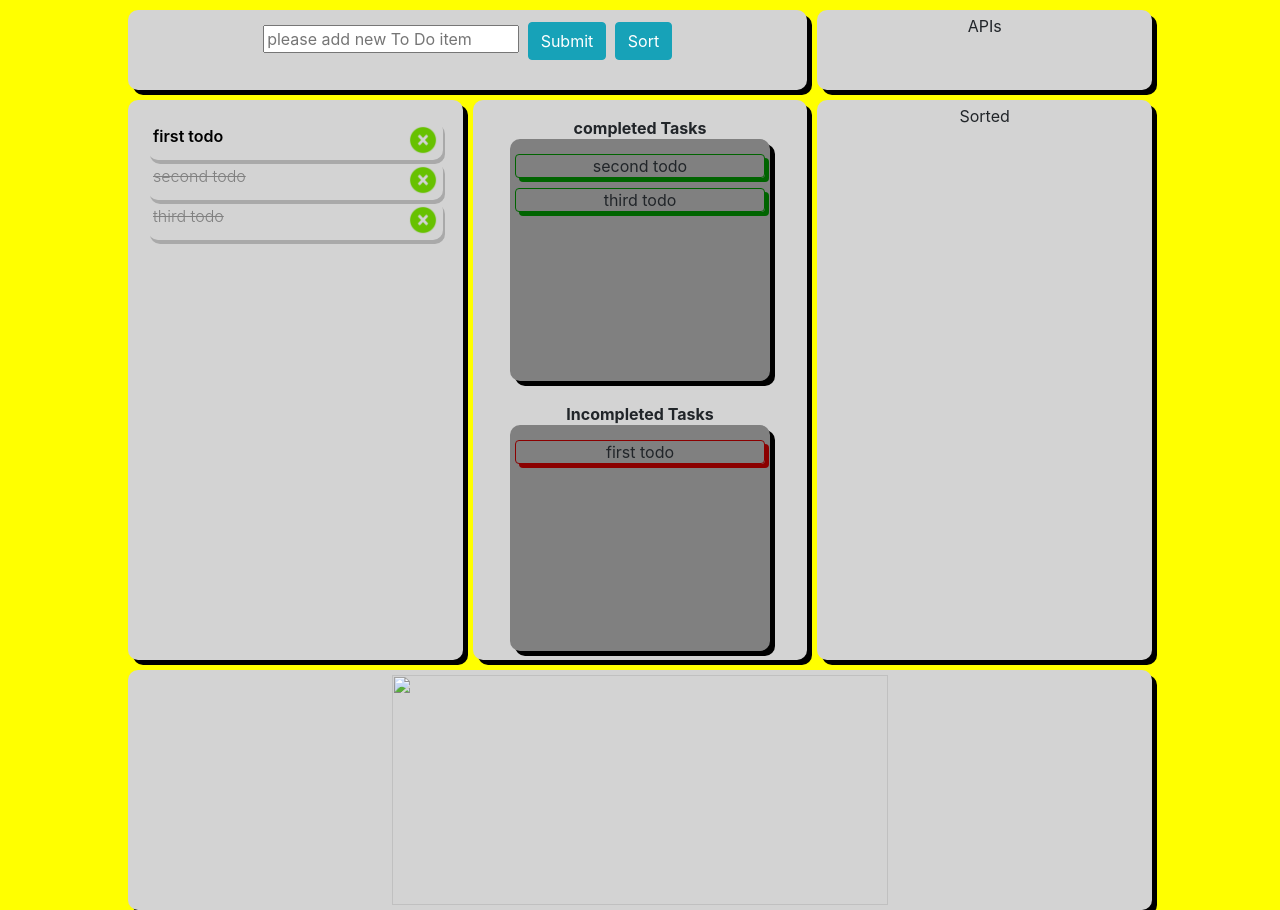
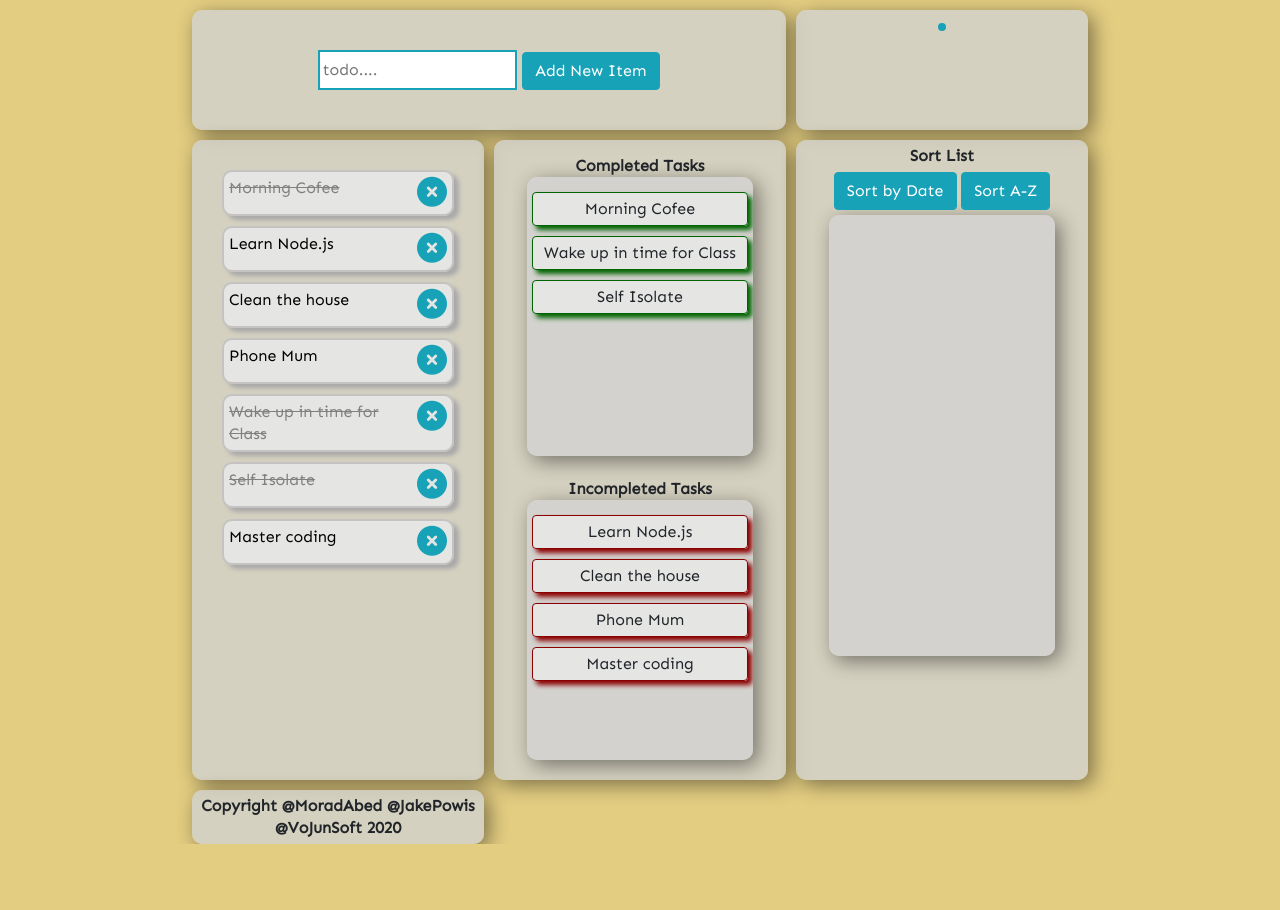
Before and after one commit to WebAhead5/tudoBom, a website: page index.html in a window 1280 px wide. After the commit the page ends 844 px from the top, so only its background shows below. Drawn offline with nearby package versions, Linux system fonts and the light colour scheme; no server answers.

Commit message:
changes to CSS and gif

```diff
--- a/index.html
+++ b/index.html
@@ -2,31 +2,37 @@
 <html>
   <head>
     <meta charset="utf-8">
-    <title>tdd todo</title>
+    <title>- to do -</title>
     <link rel="stylesheet" href="https://maxcdn.bootstrapcdn.com/bootstrap/4.0.0/css/bootstrap.min.css" integrity="sha384-Gn5384xqQ1aoWXA+058RXPxPg6fy4IWvTNh0E263XmFcJlSAwiGgFAW/dAiS6JXm" crossorigin="anonymous">
     <link rel="stylesheet" href="./styles/style.css">
+    <link href="https://fonts.googleapis.com/css2?family=Sen&display=swap" rel="stylesheet">
+    <script src="https://kit.fontawesome.com/ff96e1ebd9.js" crossorigin="anonymous"></script>
   </head>
   <body class="main">
 
 <div class="header">
    <form id="add-todo">
-      <input id="todoInput" type="text" name="description" placeholder="please add new To Do item" required class="text text-search">
+      <input id="todoInput" type="text" name="description" placeholder="todo...." required class="text text-search">
 
-      <input type="submit" name="" value="Submit" class="btn btn-info">
+      <input type="submit" name="" value="Add New Item" class="btn btn-info">
 
-      <input type="button" id="sort" value="Sort" class="btn btn-info" onClick="sortTasks()">
+
     </form>
 </div>
-<div class="box"> APIs</div>
+<div class="box">  <img src="" alt="" id="box"></div>
+
+
 
 <div class="left" id="todo-container">
+
+
       <ul>
 
       </ul>
 </div>
 
 <div class="middle">
-    <b>completed Tasks</b>
+    <b> Completed Tasks</b>
     <div class="middleA" id="box1">
     </div>
     <br>
@@ -36,13 +42,22 @@
     </div>
 </div>
 
-<div class="right" id="right">Sorted</div>
+<div class="right" id="right"><b>Sort List<b>
 
-<div class="bottom">
-  <img src="" alt="" id="box" style="height: 100%; width:70%;">
+  <div class="sortButtons">
+  <input type="button" id="sort" value="Sort by Date" class="btn btn-info" onClick="sortTasks()">
+  <input type="button" id="sort" value="Sort A-Z" class="btn btn-info" onClick="sortTasks()">
   </div>
+  <div class="sorted" id="sorted"></div>
+
+
+</div>
+
+
+<div class="bottom">Copyright @MoradAbed @JakePowis @VoJunSoft 2020</div>
 
   </body>
+
   <script type="text/javascript" src = "./scripts/logic.js"></script>
   <script type="text/javascript" src = "./scripts/dom.js"></script>
   <script type="text/javascript" src="./scripts/giphy.js"></script>
--- a/scripts/dom.js
+++ b/scripts/dom.js
@@ -7,11 +7,14 @@
     var addTodoForm = document.getElementById('add-todo');
 
     var state = [
-      { id: -3, description: 'first todo', done: false},
-      { id: -2, description: 'second todo', done: true},
-      { id: -1, description: 'third todo', done: true },
-    ]; // this is our initial todoList
-
+      { id: -3, description: 'Morning Cofee', done: true},
+      { id: -2, description: 'Learn Node.js', done: false},
+      { id: -1, description: 'Clean the house', done: false},
+      { id: 0, description: 'Phone Mum', done: false},
+      { id: 1, description: 'Wake up in time for Class', done: true},
+      { id: 2, description: 'Self Isolate', done: true},
+      { id: 3, description: 'Master coding', done: false},
+    ];
     // This function takes a todo, it returns the DOM node representing that todo
     var createTodoNode = function(todo) {
       var todoNode = document.createElement('li');
@@ -35,8 +38,8 @@
       }
 
       // this adds the delete button
-      var deleteButtonNode = document.createElement('img');
-      deleteButtonNode.src = "./imgs/x.png"
+      var deleteButtonNode = document.createElement('icon');
+      deleteButtonNode.innerHTML = '<i class="fas fa-times-circle icon"></i>'
       deleteButtonNode.addEventListener('click', function(event) {
         var newState = todoFunctions.deleteTodo(state, todo.id);
         update(newState);
@@ -45,7 +48,7 @@
 
 
       // add markTodo button
-      todoSpan.addEventListener('click', function(e) {
+      todoSpan.parentNode.addEventListener('click', function(e) {
         console.log(todo.id, todo.done)
         var newState = todoFunctions.markTodo(state, todo.id);
         update(newState);
--- a/styles/style.css
+++ b/styles/style.css
@@ -1,32 +1,32 @@
 .main{
     display: grid;
     grid-template-columns: 1fr 1fr 1fr;
-    grid-template-rows: 10vh 70vh 30vh ;
+    grid-template-rows: 15vh 80vh 5vh ;
     grid-template-areas: "header header box"
                          "left middle right"
                          "bottom bottom bottom";
-    background: yellow;
+    background:#E3CD81FF;
     grid-gap: 10px;
-    width: 80%;
+    width: 70%;
     height: 100%;
     margin: auto;
     padding-top: 10px;
+    font-family: 'Sen', sans-serif;
 }
 .header{
     grid-area: header;
-    background: lightgray;
+    background: rgba(209, 211, 211, 0.781);
     border-radius: 10px;
-    box-shadow: 5px 5px black;
-    /* Align block <div> to middle column
-    justify-self: center;
-    Align block <div> to middle row
-    align-self: center;
-    */
-    overflow:scroll;
+    box-shadow: 5px 5px 20px rgba(0, 0, 0, 0.459);
+    height: 100%;
     padding: 10px;
+    display: flex;
+    justify-content: center;
+    align-items: center;
+
 }
 input{
-   margin: 2px;
+
 }
 
 li{
@@ -35,10 +35,14 @@ li{
     flex-direction: row;
     justify-content:space-between;
     border-radius: 10px;
-    box-shadow: 2px 4px darkgray;
-    text-align: center;
+    box-shadow: 5px 4px 4px darkgray;
+    border: solid rgba(128, 128, 128, 0.342) 2px;
+    text-align: left;
     cursor: pointer;
     padding: 5px;
+    margin: 4%;
+    background-color: rgba(231, 231, 231, 0.904);
+
 }
 
 spam {
@@ -47,12 +51,15 @@ spam {
     flex-direction: row;
     justify-content:space-around;
     border-radius: 4px;
-    box-shadow: 4px 4px darkgreen;
+    box-shadow: 4px 4px 5px darkgreen;
     text-align: center;
     cursor: pointer;
     width: 100%;
     border: 1px solid darkgreen;
     margin-top: 10px;
+    padding: 5px;
+    background-color: rgba(231, 231, 231, 0.904);
+
 }
 
 spam1 {
@@ -61,12 +68,14 @@ spam1 {
     flex-direction: row;
     justify-content:space-around;
     border-radius: 4px;
-    box-shadow: 4px 4px darkred;
+    box-shadow: 4px 4px 5px darkred;
     text-align: center;
     cursor: pointer;
     width: 100%;
     border: 1px solid darkred;
     margin-top: 10px;
+    padding: 5px;
+    background-color: rgba(231, 231, 231, 0.904);
 }
 
 ul {
@@ -80,6 +89,23 @@ img{
 
 }
 
+#todoInput {
+
+    border: solid 2px #17a2b8;
+    height: 40px;
+    /* width: 55%; */
+}
+
+#box {
+    height: inherit;
+    width:inherit;
+    object-fit: contain;
+    border-radius: 10px;
+    background: rgba(177, 179, 179, 0.781);
+    border: solid 4px #17a2b8;
+
+}
+
 div{
     text-align: center;
     vertical-align: middle;
@@ -88,62 +114,85 @@ div{
 }
 .box{
     grid-area: box;
-    background: lightgray;
+    background: rgba(209, 211, 211, 0.781);
     border-radius: 10px;
-    box-shadow: 5px 5px black;
+    box-shadow: 5px 5px 20px rgba(0, 0, 0, 0.459);
     height: 100%;
 }
+
+.icon {
+    display: flex;
+    align-items: center;
+    justify-content: center;
+    font-size: 30px;
+    color: #17a2b8;
+}
+
 .left{
     grid-area: left;
-    background: lightgray;
+    background:rgba(209, 211, 211, 0.781);
     border-radius: 10px;
-    box-shadow: 5px 5px black;
-    height: 70vh;
-    overflow: scroll;
+    box-shadow: 5px 5px 20px rgba(0, 0, 0, 0.459);
+    height: 80vh;
+    overflow: auto;
 }
 .middle{
     grid-area: middle;
-    background: lightgray;
+    background: rgba(209, 211, 211, 0.781);
     border-radius: 10px;
-    box-shadow: 5px 5px black;
+    box-shadow: 5px 5px 20px rgba(0, 0, 0, 0.459);
     padding-top: 5%;
-    overflow: scroll;
+    overflow: auto;
+    height: 80vh;
 }
 .middleA{
-    background: gray;
+    background: rgba(211, 211, 211, 0.746);
     border-radius: 10px;
-    box-shadow: 5px 5px black;
+    box-shadow: 5px 5px 20px rgba(0, 0, 0, 0.459);
     height: 45%;
     width: 80%;
     margin: auto;
-    overflow: scroll;
+    overflow: auto;
 }
 .middleB{
-    background: gray;
+    background: rgba(211, 211, 211, 0.746);
     border-radius: 10px;
-    box-shadow: 5px 5px black;
+    box-shadow: 5px 5px 20px rgba(0, 0, 0, 0.459);
     height: 42%;
     width: 80%;
     margin: auto;
-    overflow: scroll;
+    overflow: auto;
+
+}
+
+.sorted{
+    background: rgba(211, 211, 211, 0.746);
+    border-radius: 10px;
+    box-shadow: 5px 5px 20px rgba(0, 0, 0, 0.459);
+    height: 70%;
+    width: 80%;
+    margin: auto;
+    overflow: auto;
+
 }
 .right{
     grid-area: right;
-    background: lightgray;
+    background: rgba(209, 211, 211, 0.781);
     border-radius: 10px;
-    box-shadow: 5px 5px black;
-    height: 70vh;
-    overflow: scroll;
+    box-shadow: 5px 5px 20px rgba(0, 0, 0, 0.459);
+    height: 80vh;
+    overflow: auto;
+
 }
 .bottom{
     grid-area: bottom;
-    background: lightgray;
+    background: rgba(209, 211, 211, 0.781);
     border-radius: 10px;
-    box-shadow: 5px 5px black;
+    box-shadow: 5px 5px 20px rgba(0, 0, 0, 0.459);
 }
 
 .notchecked {
-    font-weight: 600;
+    font-weight: 500;
     color: black;
 }
 
@@ -152,3 +201,20 @@ div{
     font-weight: 300;
     text-decoration: line-through;
 }
+
+
+
+@media only screen and (max-width: 1200px) {
+
+    main {
+        background-color: blue;
+        width: 80%;
+    }
+  }
+
+@media only screen and (max-width: 600px) {
+
+    main {
+        width: 90%;
+    }
+  }
```
Also changed, not shown: tests/test.js (+4 -3 lines).
